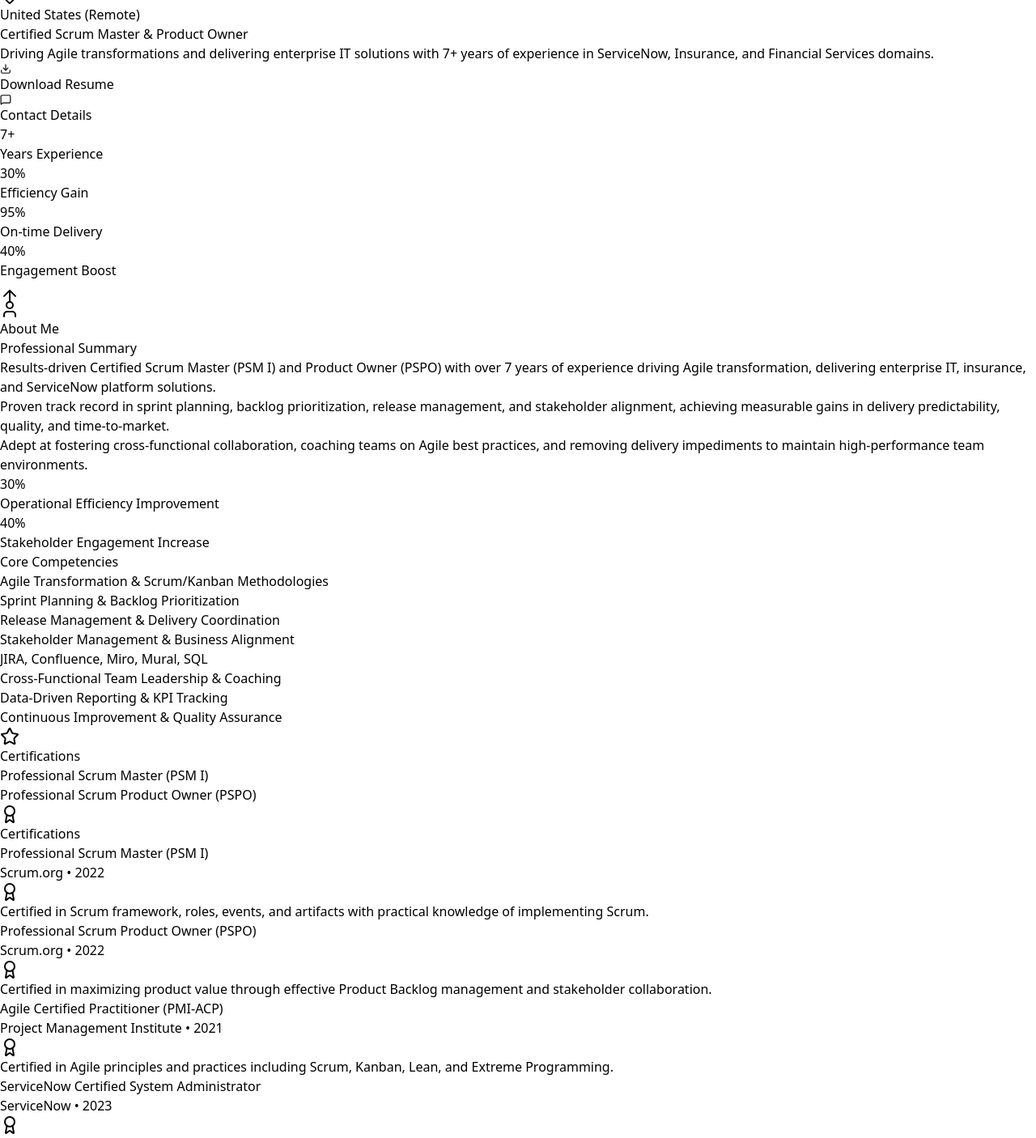
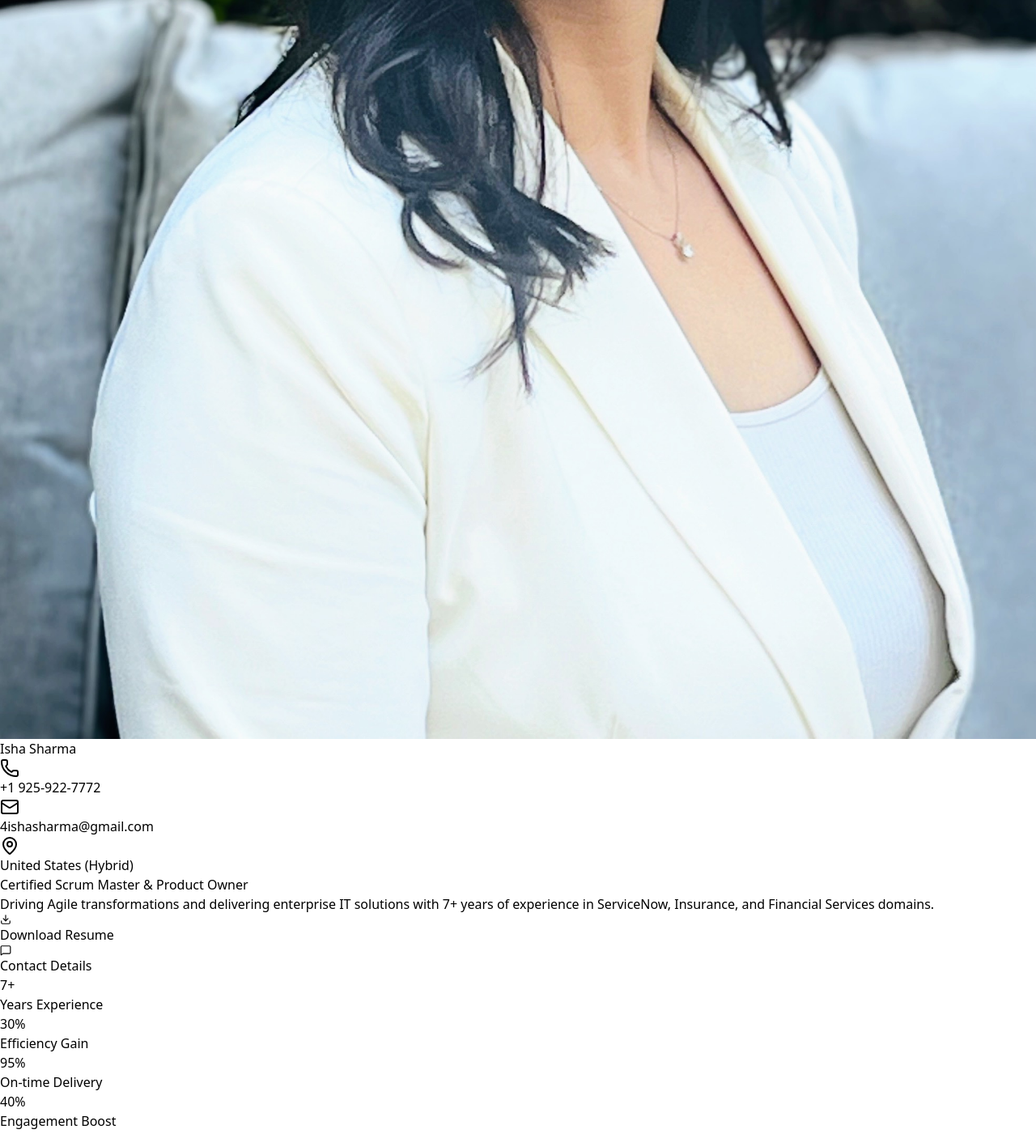
Before and after one commit to TechXplorers1/Ichha-Sharma, a React (Vite) app: page / in a window 1280 px wide. Shown: the part 1330-2736 px from the top of the page at 81% size. Built offline with nearby package versions, Linux system fonts and the light colour scheme.

Commit message:
updated the portfolio

```diff
--- a/src/App.jsx
+++ b/src/App.jsx
@@ -27,7 +27,7 @@ import servicenowLogo from "./assets/Servicenow.jpg";
 import sqlLogo from "./assets/SQL.jpg";
 import agileLogo from "./assets/Agile.jpg";
 import resumePDF from "./assets/resume.pdf";
-import Avatar from "./assets/Avatar.png";
+import Avatar from "./assets/Isha-sharma-img.JPG";
 export default function PortfolioWebsite() {
   const [showScroll, setShowScroll] = useState(false);
   const [activeSection, setActiveSection] = useState("hero");
@@ -161,18 +161,18 @@ export default function PortfolioWebsite() {
       date: "2022",
       description: "Certified in maximizing product value through effective Product Backlog management and stakeholder collaboration."
     },
-    {
-      title: "Agile Certified Practitioner (PMI-ACP)",
-      issuer: "Project Management Institute",
-      date: "2021",
-      description: "Certified in Agile principles and practices including Scrum, Kanban, Lean, and Extreme Programming."
-    },
-    {
-      title: "ServiceNow Certified System Administrator",
-      issuer: "ServiceNow",
-      date: "2023",
-      description: "Certified in configuring, implementing, and maintaining ServiceNow applications and platform features."
-    }
+    // {
+    //   title: "Agile Certified Practitioner (PMI-ACP)",
+    //   issuer: "Project Management Institute",
+    //   date: "2021",
+    //   description: "Certified in Agile principles and practices including Scrum, Kanban, Lean, and Extreme Programming."
+    // },
+    // {
+    //   title: "ServiceNow Certified System Administrator",
+    //   issuer: "ServiceNow",
+    //   date: "2023",
+    //   description: "Certified in configuring, implementing, and maintaining ServiceNow applications and platform features."
+    // }
   ];
   const scrollToSection = (sectionId) => {
     const element = document.getElementById(sectionId);
@@ -435,18 +435,30 @@ export default function PortfolioWebsite() {
           transition={{ duration: 0.8, ease: "easeOut" }}
           className="text-center z-10 max-w-3xl mx-auto relative"
         >
-          {/* Avatar Profile - Increased size and added contact info */}
  <motion.div
   initial={{ opacity: 0, scale: 0.8 }}
   animate={{ opacity: 1, scale: 1 }}
   transition={{ delay: 0.2, duration: 0.6, type: "spring", stiffness: 100 }}
-            className="w-48 sm:w-56 md:w-64 lg:w-72 h-auto mx-auto mb-4 sm:mb-6 rounded-full bg-gradient-to-br from-cyan-400 to-amber-400 flex items-center justify-center shadow-2xl border-4 border-slate-800 overflow-hidden -mt-6"
+  className="w-52 sm:w-60 md:w-72 lg:w-80 h-auto mx-auto mb-4 sm:mb-6 rounded-full bg-gradient-to-br from-cyan-400 to-amber-400 flex items-center justify-center shadow-2xl border-4 border-slate-800 overflow-hidden -mt-6 aspect-square relative"
 >
   <img
     src={Avatar}
     alt="Ichha Sharma"
-              className="w-full h-full object-contain"
+    className="w-full h-full object-cover object-center rounded-full"
+    style={{
+      objectPosition: 'center', // Ensures image is centered
+      objectFit: 'cover',        // Crops to fill
+    }}
   />
+</motion.div>
+{/* Added: Text under the profile picture */}
+<motion.div
+  initial={{ opacity: 0, y: 10 }}
+  animate={{ opacity: 1, y: 0 }}
+  transition={{ delay: 0.3, duration: 0.5 }}
+  className="text-xl sm:text-2xl md:text-3xl font-bold text-white mb-6 sm:mb-8"
+>
+  Isha Sharma
 </motion.div>
 {/* Contact info under profile */}
 <div className="flex flex-col items-center sm:flex-row sm:justify-center gap-2 sm:gap-4 mb-6 sm:mb-8 text-slate-300 text-xs sm:text-sm">
@@ -460,7 +472,7 @@ export default function PortfolioWebsite() {
   </div>
   <div className="flex items-center gap-1">
     <MapPin className="w-3 h-3 sm:w-3.5 sm:h-3.5 text-green-400" />
-              United States (Remote)
+    United States (Hybrid)
   </div>
 </div>
           <motion.h2
```
Also changed, not shown: src/assets/Isha-sharma-img.JPG (added). Lines whose indentation alone changed are shown as unchanged.
